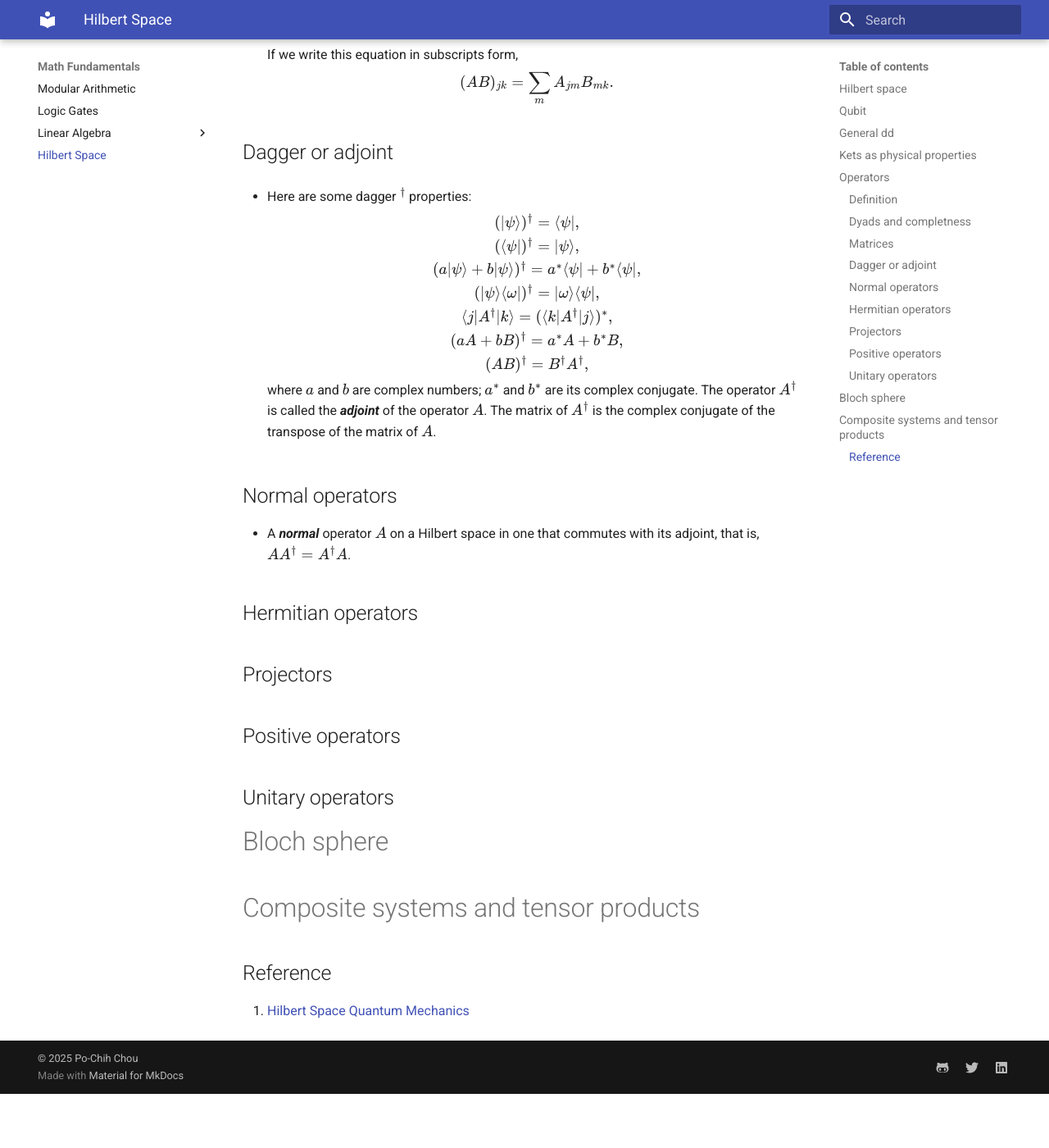
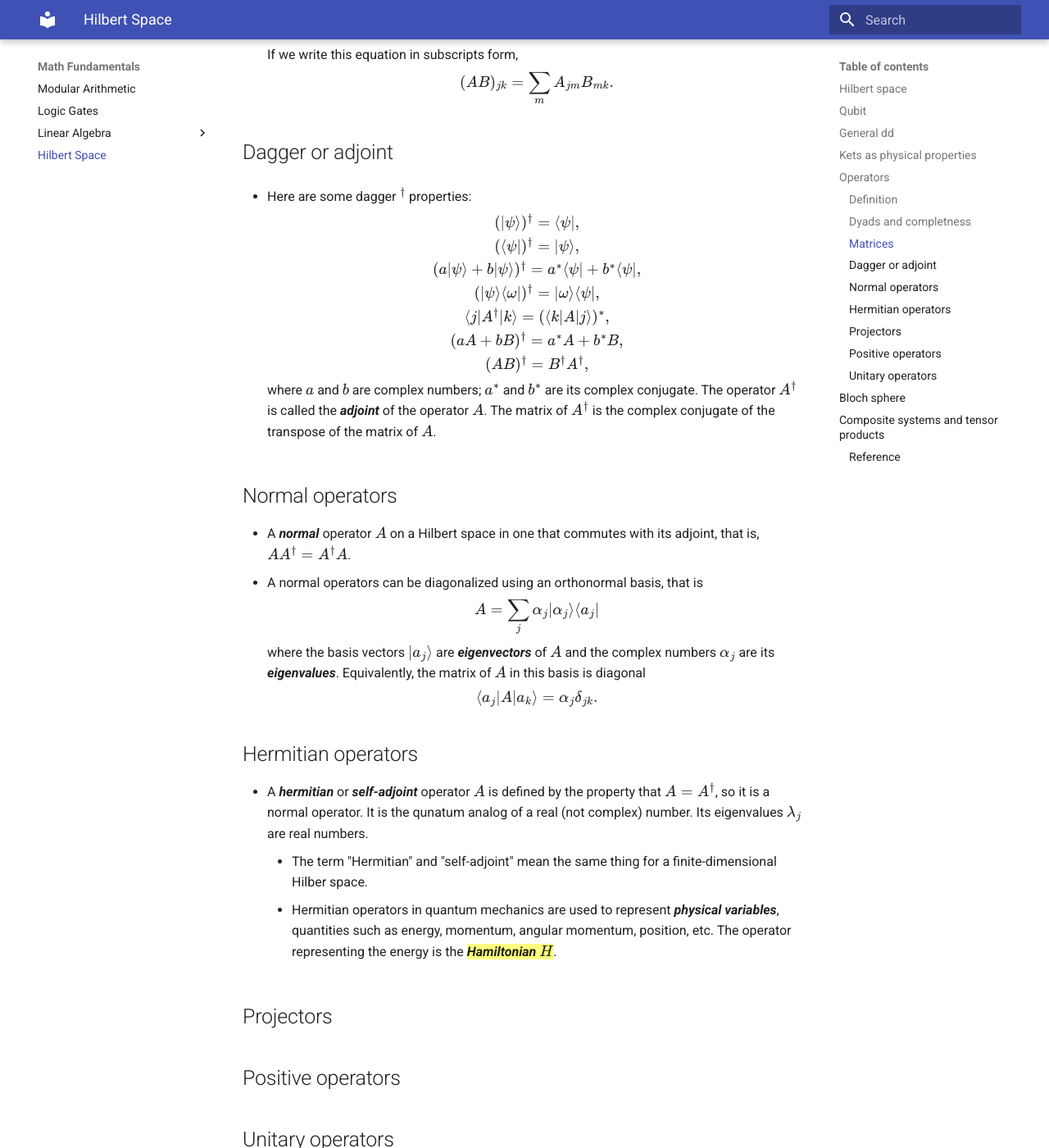
Before and after one commit to pcchouCR97/Understanding-Cryptography-by-Christof-Paar, an MkDocs documentation site: the page built from docs/Math_Fundamentals/hilbert_space.md, in a window 1280 px wide and 1400 px high, scrolled down 4511 px. Shown: the whole window at 82% size. Built offline with MkDocs 1.6.1 and Material for MkDocs 9.7.7, drawn with Linux system fonts in a browser that asks for light colours; formulas are drawn with MathJax 3; before the commit the page ends 5845 px from its top, so only the background shows below that; some of the changed text lies outside the part shown.

Commit message:
20250109_H03

```diff
--- a/docs/Math_Fundamentals/hilbert_space.md
+++ b/docs/Math_Fundamentals/hilbert_space.md
@@ -236,16 +236,41 @@
 
 ## Normal operators
 -   A ***normal*** operator $A$ on a Hilbert space in one that commutes with its adjoint, that is, $AA^{\dagger} = A^{\dagger}A$.
+-   A normal operators can be diagonalized using an orthonormal basis, that is
 
+    $$
+    A = \sum_{j} \alpha_{j} |\alpha_{j}\rangle \langle a_{j}|
+    $$
 
+    where the basis vectors $|a_{j}\rangle$ are ***eigenvectors*** of $A$ and the complex numbers $\alpha_{j}$ are its ***eigenvalues***. Equivalently, the matrix of $A$ in this basis is diagonal
+
+    $$
+    \langle a_{j} | A | a_{k} \rangle = \alpha_{j}\delta_{jk}.
+    $$
 
 ## Hermitian operators
+-   A ***hermitian*** or ***self-adjoint*** operator $A$ is defined by the property that $A = A^{\dagger}$, so it is a normal operator. It is the qunatum analog of a real (not complex) number. Its eigenvalues $\lambda_{j}$ are real numbers.
+    -   The term "Hermitian" and "self-adjoint" mean the same thing for a finite-dimensional Hilber space.
+    -   Hermitian operators in quantum mechanics are used to represent ***physical variables***, quantities such as energy, momentum, angular momentum, position, etc. The operator representing the energy is the {==***Hamiltonian $H$***==}.
+
 
 ## Projectors
 
 ## Positive operators
 
 ## Unitary operators
+-    A unitary operator $U$ has the property that
+
+    $$
+    U^{\dagger}U = I = UU^{\dagger}.
+    $$
+
+    -   Since $U$ commutes with its adjoints, it is a normal operator and can diagonalized using an orthonormal basis. Aboove equation also implies that all the eigenvalues of $U$ are complex numbers of magnitude 1. That is, they lie on the unit circuile in the complex plane.
+
+    - In a finite-dimentional Hilbert space, with $U$ mapping the space into itself, thus, we only have to check one of the above equation to see if $U$ is unitary.
+
+    - In quantum mechnics, unitary operators are used to change from one orthonormal basis to another, to represent ***symmetries***, such as rotational symmetry, and to describe some aspects of the ***dynamics*** or ***time development*** of a quantum system.
+
 
 # Bloch sphere
 
```
Also changed, not shown: other parts of docs/Math_Fundamentals/hilbert_space.md (+1 -1 lines).
